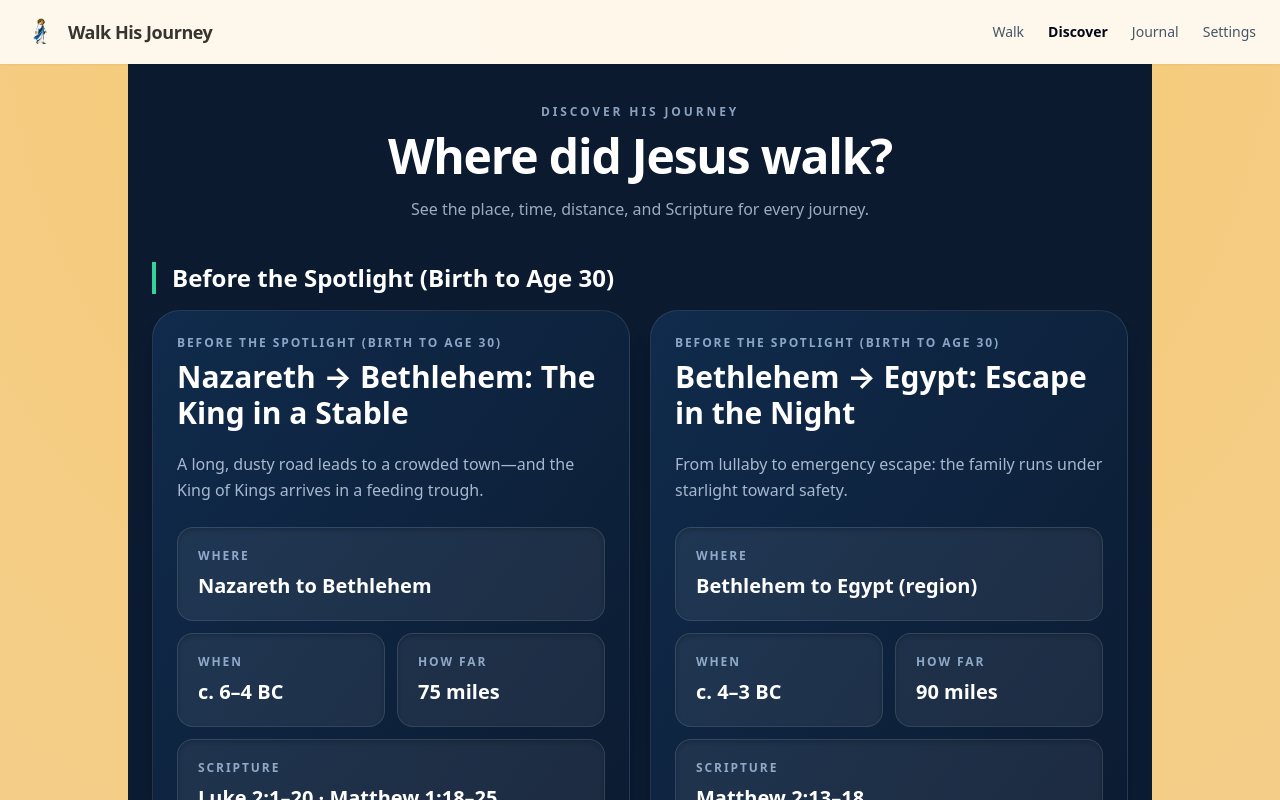
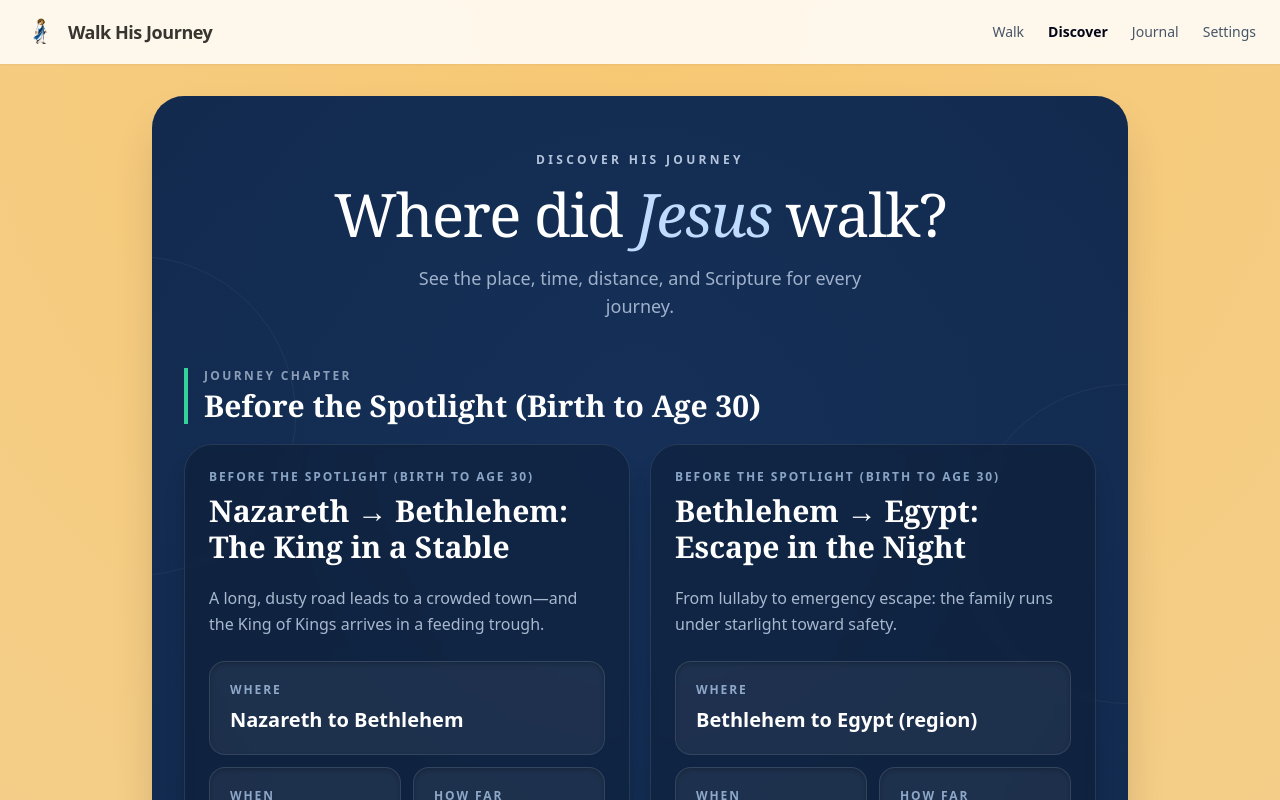
Before and after one commit to fairenow/walk-his-journey, a React (Vite) app: page /discover in a window 1280 px wide. Shown: the top 800 px of the page. Built offline with nearby package versions, Linux system fonts and the light colour scheme.

Commit message:
Align Discover styling with Walk

```diff
--- a/src/app/discover/page.tsx
+++ b/src/app/discover/page.tsx
@@ -9,7 +9,7 @@ const formatDistance = (miles: number | null, km: number | null) => {
 };
 
 const Fact: React.FC<{ label: string; value: string; className?: string }> = ({ label, value, className = "" }) => (
-  <div className={`min-w-0 rounded-2xl border border-white/10 bg-white/[0.07] p-5 shadow-inner shadow-black/20 ${className}`}>
+  <div className={`min-w-0 rounded-2xl border border-white/10 bg-white/[0.06] p-5 shadow-inner shadow-black/20 ${className}`}>
     <p className="text-xs font-bold uppercase tracking-[0.16em] text-blue-200/70">{label}</p>
     <p className="mt-2 break-words text-lg font-bold leading-snug text-white [overflow-wrap:anywhere] sm:text-xl">{value}</p>
   </div>
@@ -24,10 +24,10 @@ const DiscoverSceneCard: React.FC<{ scene: (typeof journeyScenes)[number] }> = (
     : "https://bible.guidedstepswellness.com";
 
   return (
-    <article className="flex flex-col rounded-[1.75rem] border border-white/10 bg-gradient-to-br from-[#102b4c] to-[#0b1a2f] p-5 text-white shadow-xl shadow-black/20 sm:p-6">
+    <article className="flex flex-col rounded-[1.75rem] border border-white/10 bg-black/20 p-5 text-white shadow-xl shadow-black/20 backdrop-blur-sm sm:p-6">
       <div className="min-w-0">
         <p className="break-words text-xs font-bold uppercase tracking-[0.16em] text-blue-200/70">{scene.phaseTitle}</p>
-        <h3 className="mt-2 break-words text-2xl font-bold leading-tight text-white [overflow-wrap:anywhere] sm:text-3xl">{scene.title}</h3>
+        <h3 className="mt-2 break-words font-serif text-2xl font-semibold leading-tight text-white [overflow-wrap:anywhere] sm:text-3xl">{scene.title}</h3>
       </div>
 
       <p className="mt-5 text-base leading-relaxed text-blue-100/75">{scene.cardBlurb}</p>
@@ -67,20 +67,30 @@ const DiscoverPage: React.FC = () => {
   );
 
   return (
-    <div className="-mx-3 -my-3 min-h-screen space-y-10 bg-gradient-to-b from-[#0b1a2f] via-[#0f243f] to-[#0b1a2f] px-4 py-8 sm:-mx-6 sm:-my-8 sm:px-6 sm:py-10">
+    <div className="relative isolate min-h-screen overflow-hidden rounded-[2rem] bg-gradient-to-b from-[#0b1a2f] via-[#0f243f] to-[#0b1a2f] px-4 py-10 text-white shadow-2xl shadow-black/20 sm:px-8 sm:py-14">
+      <div className="pointer-events-none absolute inset-0 bg-[radial-gradient(circle_at_50%_3%,rgba(59,130,246,0.2),transparent_24%),linear-gradient(180deg,transparent_20%,rgba(3,12,27,0.5)_100%)]" />
+      <div className="pointer-events-none absolute -left-44 top-40 h-80 w-80 rounded-full border border-white/5" />
+      <div className="pointer-events-none absolute -right-40 top-72 h-80 w-80 rounded-full border border-white/5" />
+
+      <div className="relative z-10 space-y-12">
         <section className="mx-auto max-w-2xl text-center">
-        <p className="text-xs font-bold uppercase tracking-[0.24em] text-blue-200/70">Discover His journey</p>
-        <h1 className="mt-3 text-4xl font-bold tracking-tight text-white sm:text-5xl">Where did Jesus walk?</h1>
-        <p className="mx-auto mt-4 max-w-lg text-base leading-relaxed text-blue-100/70">
+          <p className="text-xs font-semibold uppercase tracking-[0.28em] text-blue-100/80">Discover His journey</p>
+          <h1 className="mt-4 font-serif text-5xl leading-[1.02] tracking-tight text-white sm:text-6xl">
+            Where did <span className="italic text-blue-200">Jesus</span> walk?
+          </h1>
+          <p className="mx-auto mt-5 max-w-lg text-base leading-relaxed text-blue-100/70 sm:text-lg">
             See the place, time, distance, and Scripture for every journey.
           </p>
         </section>
 
         {scenesByPhase.map(({ phase, scenes }) => (
-        <section key={phase.id} className="mx-auto max-w-5xl space-y-4">
-          <h2 className="border-l-4 border-emerald-400 pl-4 text-xl font-bold text-white sm:text-2xl">
+          <section key={phase.id} className="mx-auto max-w-5xl space-y-5">
+            <div className="border-l-4 border-emerald-400 pl-4">
+              <p className="text-xs font-semibold uppercase tracking-[0.2em] text-blue-100/60">Journey chapter</p>
+              <h2 className="mt-1 font-serif text-2xl font-semibold leading-tight text-white sm:text-3xl">
                 {phase.title}
               </h2>
+            </div>
             <div className="grid gap-5 lg:grid-cols-2">
               {scenes.map((scene) => (
                 <DiscoverSceneCard key={scene.id} scene={scene} />
@@ -89,6 +99,7 @@ const DiscoverPage: React.FC = () => {
           </section>
         ))}
       </div>
+    </div>
   );
 };
 
```
Lines whose indentation alone changed are shown as unchanged.
